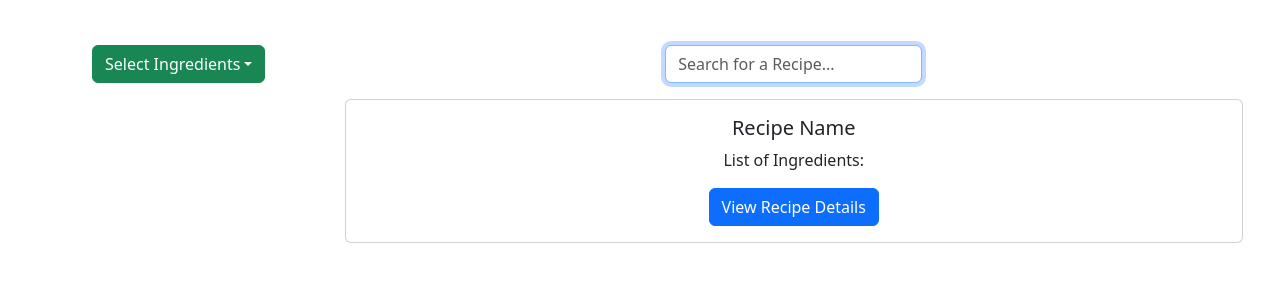
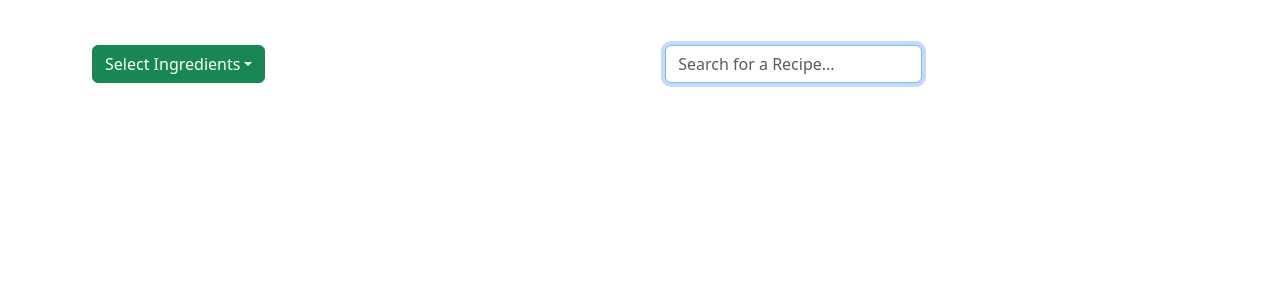
Before and after one commit to viki0526/recipe-recommender, a React (Create React App) app in the folder frontend/: page / in a window 1280 px wide. Shown: the top 300 px of the page. Built offline with nearby package versions, Linux system fonts and the light colour scheme.

Commit message:
implement recipe search

```diff
--- a/frontend/src/components/Home.jsx
+++ b/frontend/src/components/Home.jsx
@@ -3,21 +3,82 @@ import '../css/Home.css';
 import SideBar from './SideBar';
 import { Dropdown, FormControl, Form, Container, Row, Col, Button } from 'react-bootstrap';
 import Card from 'react-bootstrap/Card';
+import {useSearchParams} from 'react-router-dom'
 
 export default function Home () {
     const [recipeSearchTerm, setRecipeSearchTerm] = useState('');
     const [recipeOptions, setRecipeOptions] = useState([]);
-    const [recipeAutocomplete, setRecipeAutocomplete] = useState(false)
+    const [recipeResults, setRecipeResults] = useState([]);
+    const [recipeSearchTokens, setRecipeSearchTokens] = useState([]);
 
+    const [searchParams, setSearchParams] = useSearchParams();
+
+    const removeExtraWhitespace = (inputString) => {
+        const cleanedString = inputString.replace(/\s+/g, ' ').trim();
+        return cleanedString;
+    }
+
+    const removeNonAlpha = (inputString) => {
+        const cleanedString = inputString.replace(/[^a-zA-Z ]/g, '');
+        return cleanedString;
+    }
+
+    useEffect(() => {
+        var query = searchParams.get("recipeSearchQuery");
+        if (!query || query.length == 0) {
+            return;
+        }
+        query = removeExtraWhitespace(removeNonAlpha(query));
+        console.log(query)
+        fetch('http://127.0.0.1:5000/recipe-search', {
+            method: 'POST',
+            headers: {
+                'Content-Type': 'application/json',
+            },
+            body: JSON.stringify({ recipeSearchQuery: query}),
+        })
+        .then((response) => response.json())
+        .then((data) => {
+            setRecipeResults(data);
+            console.log(data);
+        })
+        .catch((error) => {
+            console.error('Error:', error);
+        });
+    }, [searchParams, setSearchParams]);
 
     // Recipe Search Functions --------------------------------
 
     const handleRecipeAutoComplete = (query) => {
+        console.log('Autocomplete to be implemeted')
         setRecipeSearchTerm(query);
-        setRecipeOptions(['autocomplete']);
+        // query = removeExtraWhitespace(removeNonAlpha(query));
+        // if (query.length == 0) {
+        //     setRecipeOptions([]);
+        //     return;
+        // }
+        // const newTokens = query.split(' ');
+        // // console.log('fetching');
+        // // console.log(recipeSearchTokens)
+        // setRecipeSearchTokens(newTokens);
+        // fetch('http://127.0.0.1:5000/recipe-autocomplete', {
+        //     method: 'POST',
+        //     headers: {
+        //         'Content-Type': 'application/json',
+        //     },
+        //     body: JSON.stringify({ recipeSearchQuery: recipeSearchTokens.join(' ')}),
+        // })
+        // .then((response) => response.json())
+        // .then((data) => {
+        //     setRecipeOptions(data);
+        // })
+        // .catch((error) => {
+        //     console.error('Error:', error);
+        // });
     }
 
-    const handleRecipeSearch = (searchTerm) => {
+    const handleRecipeSearch = (key, searchTerm) => {
+        console.log('recipe search')
         // Handle search for recipes
     }
 
@@ -37,7 +98,6 @@ export default function Home () {
                                     placeholder="Search for a Recipe..."
                                     name="recipeSearchQuery"
                                     onChange={(e) => handleRecipeAutoComplete(e.target.value)}
-                                    onKeyDown={(e) => handleRecipeSearch(e.target.value)}
                                     value={recipeSearchTerm}
                                 />
                             </Form.Group>
@@ -50,26 +110,17 @@ export default function Home () {
                                     </Dropdown.Item>
                                 ))}
                         </Form>
-                        {recipeOptions.map((option) => (
-                            <Card>
+                        {recipeResults.map((option) => (
+                            <Card style={{margin: '25px 0px'}}>
                                 <Card.Body>
-                                    <Card.Title>Recipe Name</Card.Title>
+                                    <Card.Title>{option.name}</Card.Title>
                                     <Card.Text>
-                                        List of Ingredients:
+                                        <b>Ingredients:</b> {option.ingredient_names.join(', ')}
                                     </Card.Text>
                                     <Button href="/recipe" variant="primary">View Recipe Details</Button>
                                 </Card.Body>
                             </Card>
                         ))}
-                        <Card>
-                            <Card.Body>
-                                <Card.Title>Recipe Name</Card.Title>
-                                <Card.Text>
-                                    List of Ingredients:
-                                </Card.Text>
-                                <Button href="/recipe" variant="primary">View Recipe Details</Button>
-                            </Card.Body>
-                        </Card>
                     </Col>
                 </Row>
             </Container>
--- a/frontend/src/css/Home.css
+++ b/frontend/src/css/Home.css
@@ -4,6 +4,7 @@
 
 .home-container .recipe-search {
     justify-content: center;
+    margin-bottom: 8px !important;
 }
 
 .flex {
--- a/frontend/src/index.js
+++ b/frontend/src/index.js
@@ -7,11 +7,11 @@ import { BrowserRouter as Router, Route, Switch } from 'react-router-dom';
 
 const root = ReactDOM.createRoot(document.getElementById('root'));
 root.render(
-    <React.StrictMode>
+    // <React.StrictMode>
         <Router>
             <App />
         </Router>
-    </React.StrictMode>
+    // </React.StrictMode>
 );
 
 // If you want to start measuring performance in your app, pass a function
```
Lines whose indentation alone changed are shown as unchanged.
